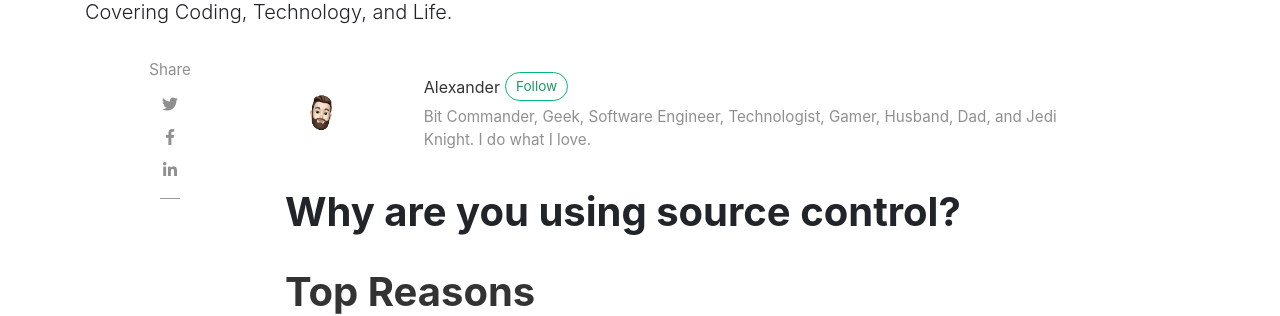
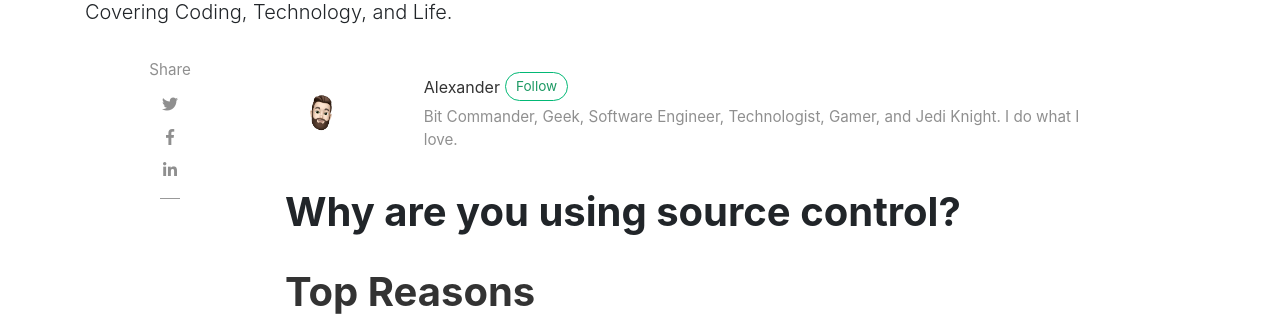
Before and after one commit to bit-cmdr/leftofnull.com, a Jekyll site: the page built from _posts/2014-04-04-why-are-you-using-source-control.md, in a window 1280 px wide and 900 px high. Shown: the part 156-472 px from the top of the window. Built offline with Jekyll 4.4.1, drawn with Linux system fonts in a browser that asks for light colours; nearby versions of some CDN libraries; comment, search, counter and statistics services are not loaded.

Commit message:
feat: update header information

```diff
--- a/_config.yml
+++ b/_config.yml
@@ -20,7 +20,7 @@ authors:
     email: leftofnull@outlook.com
     web: https://leftofnull.com
     twitter: https://twitter.com/bit_cmdr
-    description: "Bit Commander, Geek, Software Engineer, Technologist, Gamer, Husband, Dad, and Jedi Knight. I do what I love."
+    description: "Bit Commander, Geek, Software Engineer, Technologist, Gamer, and Jedi Knight. I do what I love."
 
 # Plugins
 plugins:
```
